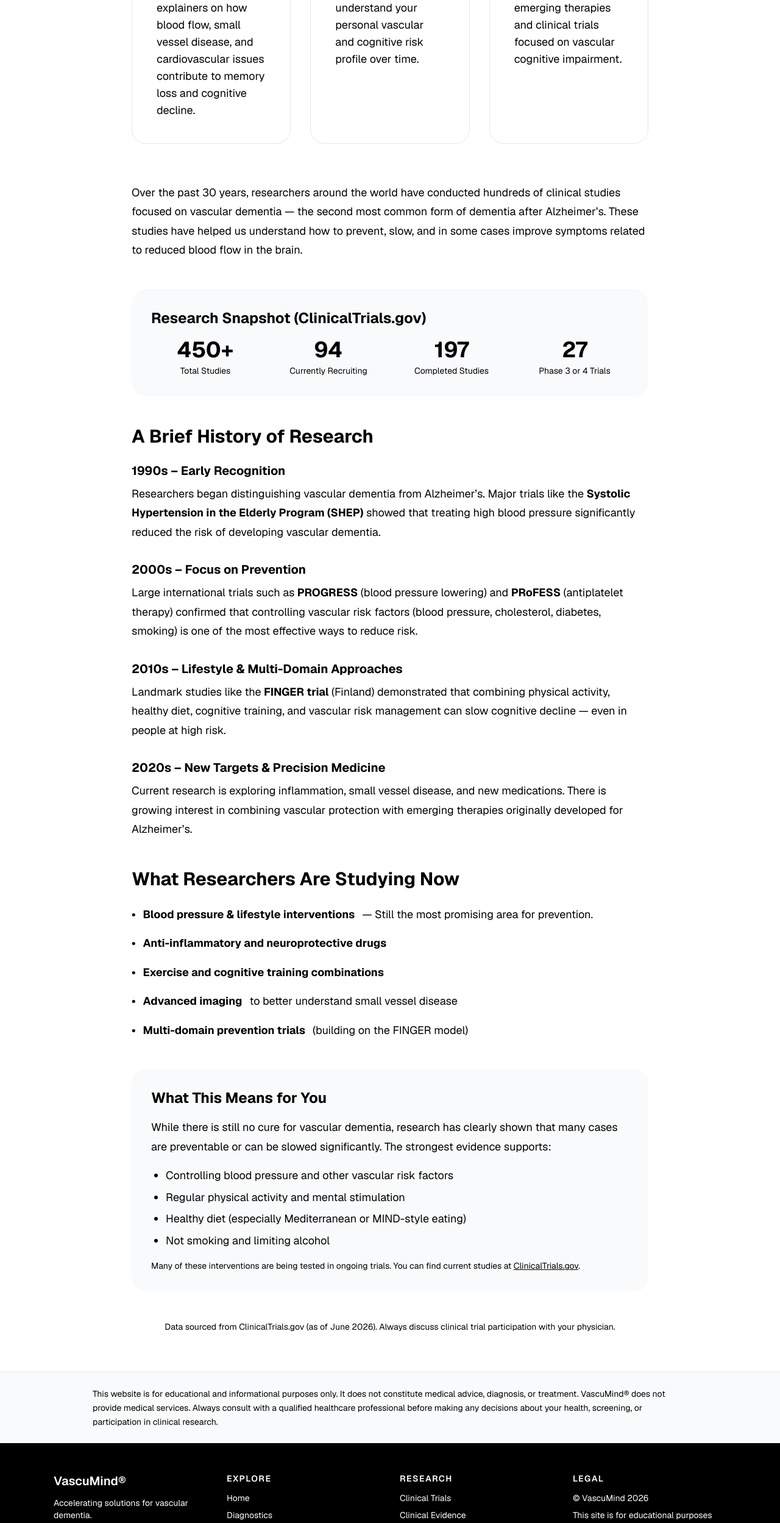
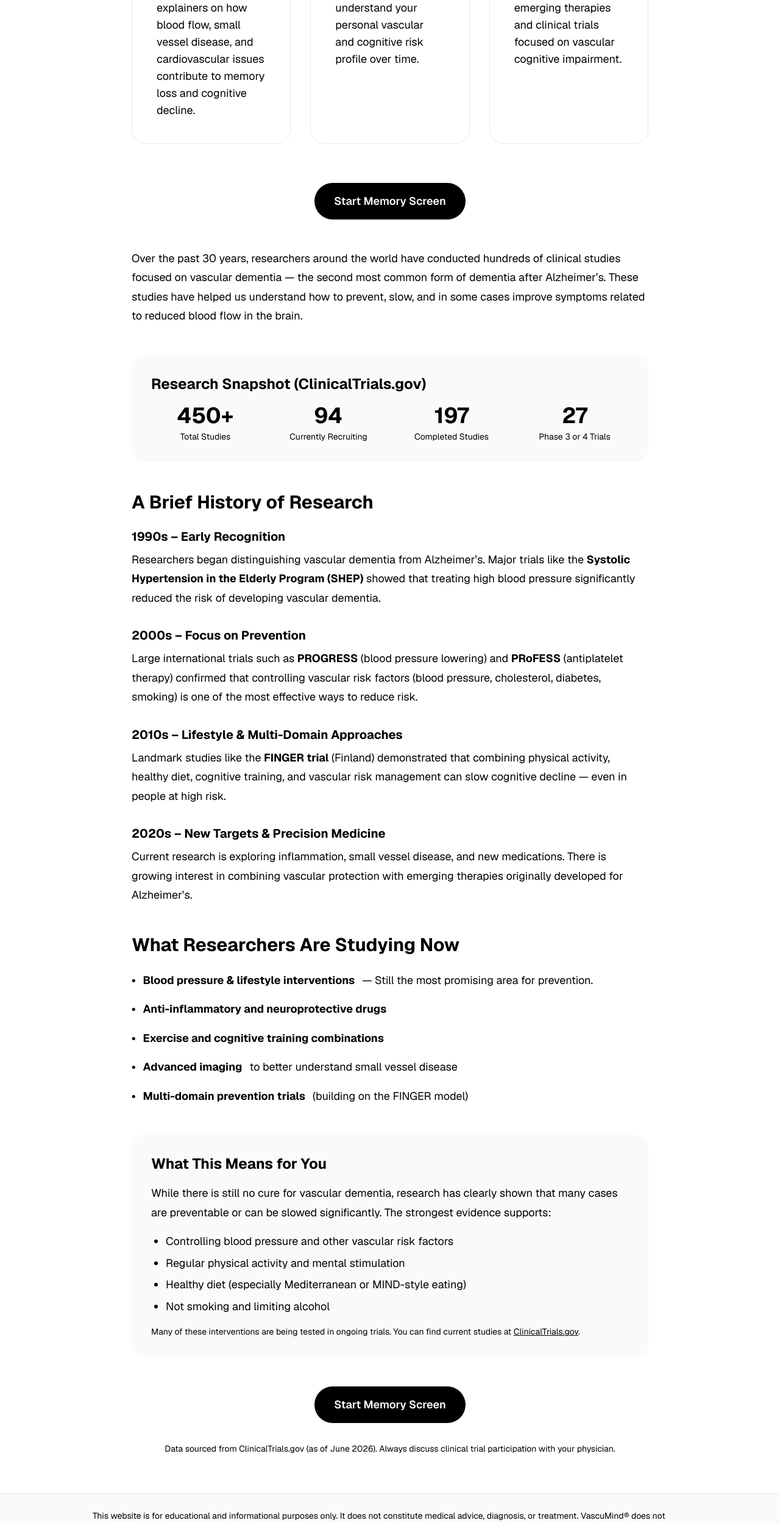
Before and after one commit to croomlawrence/vasculardementia.ai, a Next.js app: page /research/vascular-dementia-clinical-trials in a window 1280 px wide. Shown: the part 843-3341 px from the top of the page at 61% size. Built offline with nearby package versions, Linux system fonts and the light colour scheme.

Commit message:
Add Start Memory Screen CTA to Clinical Research page

```diff
--- a/app/research/vascular-dementia-clinical-trials/page.tsx
+++ b/app/research/vascular-dementia-clinical-trials/page.tsx
@@ -1,4 +1,5 @@
 import Link from 'next/link';
+import MemoryScreenCTA from '../../components/MemoryScreenCTA';
 
 export default function VascularDementiaResearchPage() {
   return (
@@ -31,6 +32,10 @@ export default function VascularDementiaResearchPage() {
             <p className="text-lg text-black">Curated supplements, lifestyle strategies, and information on emerging therapies and clinical trials focused on vascular cognitive impairment.</p>
           </div>
         </div>
+      </div>
+
+      <div className="text-center mb-12">
+        <MemoryScreenCTA />
       </div>
 
       {/* Introduction */}
@@ -117,6 +122,10 @@ export default function VascularDementiaResearchPage() {
         </p>
       </div>
 
+      <div className="text-center mb-8">
+        <MemoryScreenCTA />
+      </div>
+
       <div className="text-center text-sm text-black">
         Data sourced from ClinicalTrials.gov (as of June 2026). Always discuss clinical trial participation with your physician.
       </div>
```
